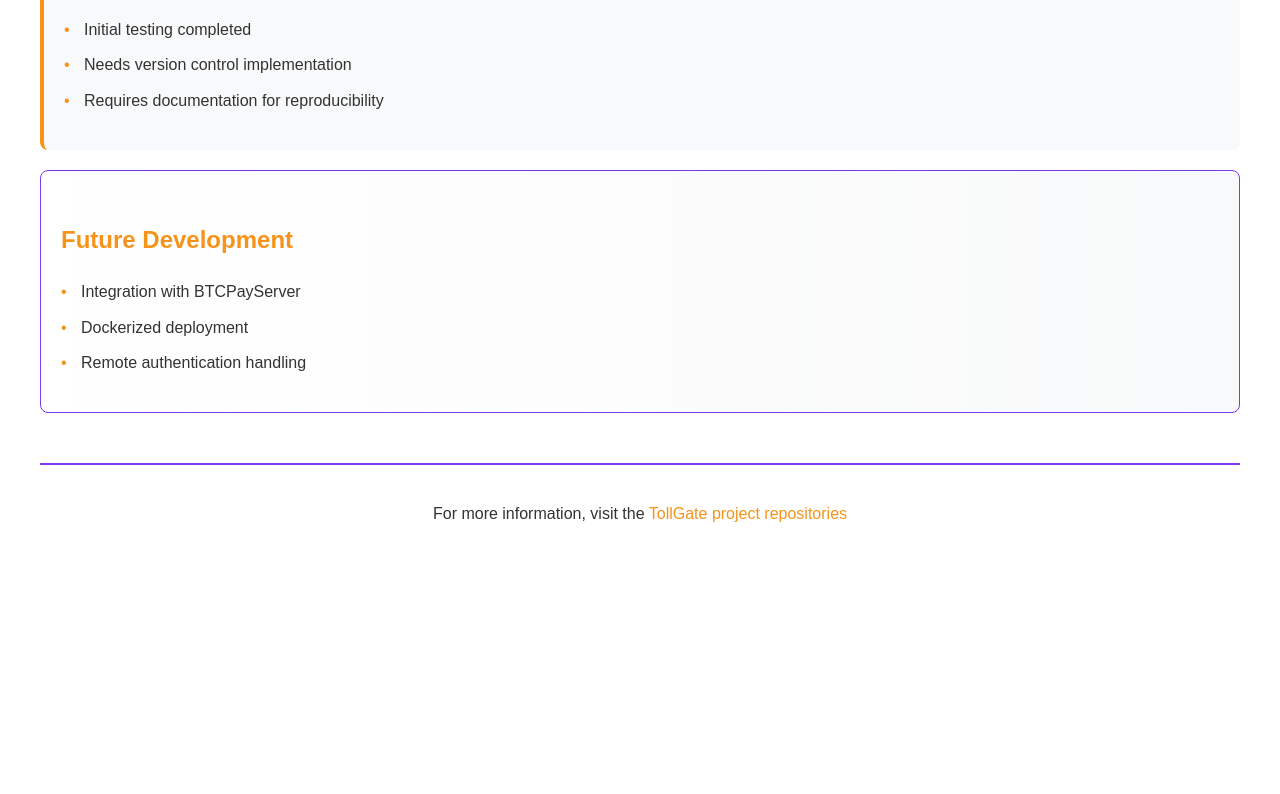
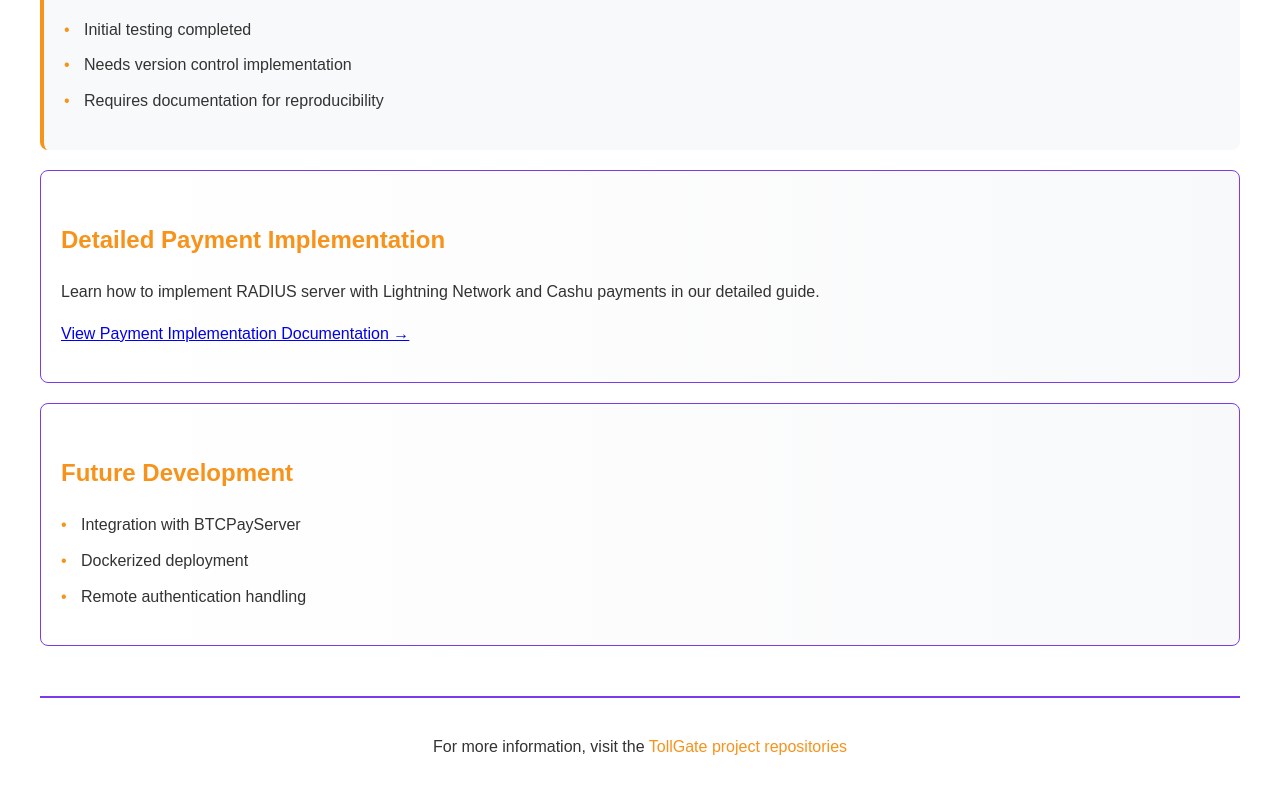
Before and after one commit to OpenTollGate/TollGate, a website: page nsite/using_radius_server.html in a window 1280 px wide. Shown: the part 1175-1969 px from the top of the page. Before the commit the page ends 1745 px from the top, so only its background shows below. Drawn offline with Linux system fonts and the light colour scheme.

Commit message:
Using radius server

```diff
--- a/nsite/using_radius_server.html
+++ b/nsite/using_radius_server.html
@@ -164,6 +164,13 @@
             </ul>
         </div>
 
+        <!-- Documentation Link -->
+        <div class="future-section">
+            <h2>Detailed Payment Implementation</h2>
+            <p>Learn how to implement RADIUS server with Lightning Network and Cashu payments in our detailed guide.</p>
+            <p><a href="payments_in_radius_server.html">View Payment Implementation Documentation →</a></p>
+        </div>
+
         <!-- Future Development Section -->
         <div class="future-section">
             <h2>Future Development</h2>
```
